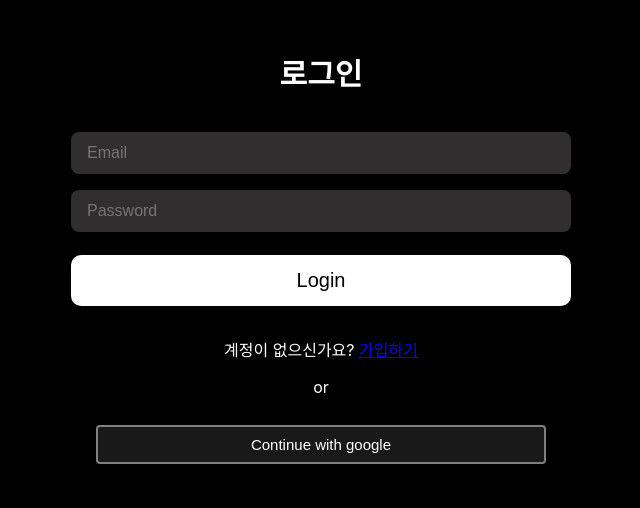
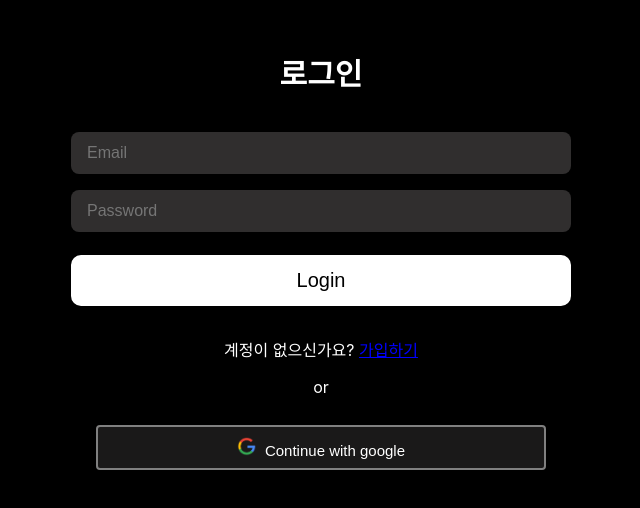
Before and after one commit to uparupa97/learnReact, a React (Create React App) app: page / in a window 1280 px wide. Shown: the top 508 px of the page, without its empty margins (319-959 px from the left). Built offline with nearby package versions, Linux system fonts and the light colour scheme.

Commit message:
google logo

```diff
--- a/src/LoginPage.css
+++ b/src/LoginPage.css
@@ -62,8 +62,8 @@ input:focus {
     width: 90%; /* 부모 요소에 맞춰 너비가 자동으로 조절 */
     max-width: 450px; /* 최대 너비 500px */
     min-width: 180px; /* 최소 너비 200px */
-    padding: 9px 12px;
-    margin: 12px 0;
+    padding: 9px;
+    margin: 12px;
     background-color: rgb(26, 25, 25);
     color: white;
     border: 2px solid gray;
@@ -76,3 +76,13 @@ input:focus {
     background-color: #eee9e9;
     color: #262424;
 }
+
+.Google {
+    width: 20px;
+    height: 20px;
+    margin-right: 8px;
+}
+
+.Continue {
+    transform: translateY(-10px);
+}
--- a/src/coMPonents/SocialButton.jsx
+++ b/src/coMPonents/SocialButton.jsx
@@ -1,9 +1,12 @@
 import React from 'react'
+import GoogleLogo from '/Users/mac/Desktop/ project-visualstudiocode/LDuparupa97/reactfirstday/src/image/GoogleLogo.png';
+
 
 const SocialButton = () => {
   return (
     <div >
     <button type="button" className="SocialButton">
+        <img className="Google" alt="G" src={GoogleLogo} />
         Continue with google
     </button>
  </div>
```
Also changed, not shown: src/image/GoogleLogo.png (added).
